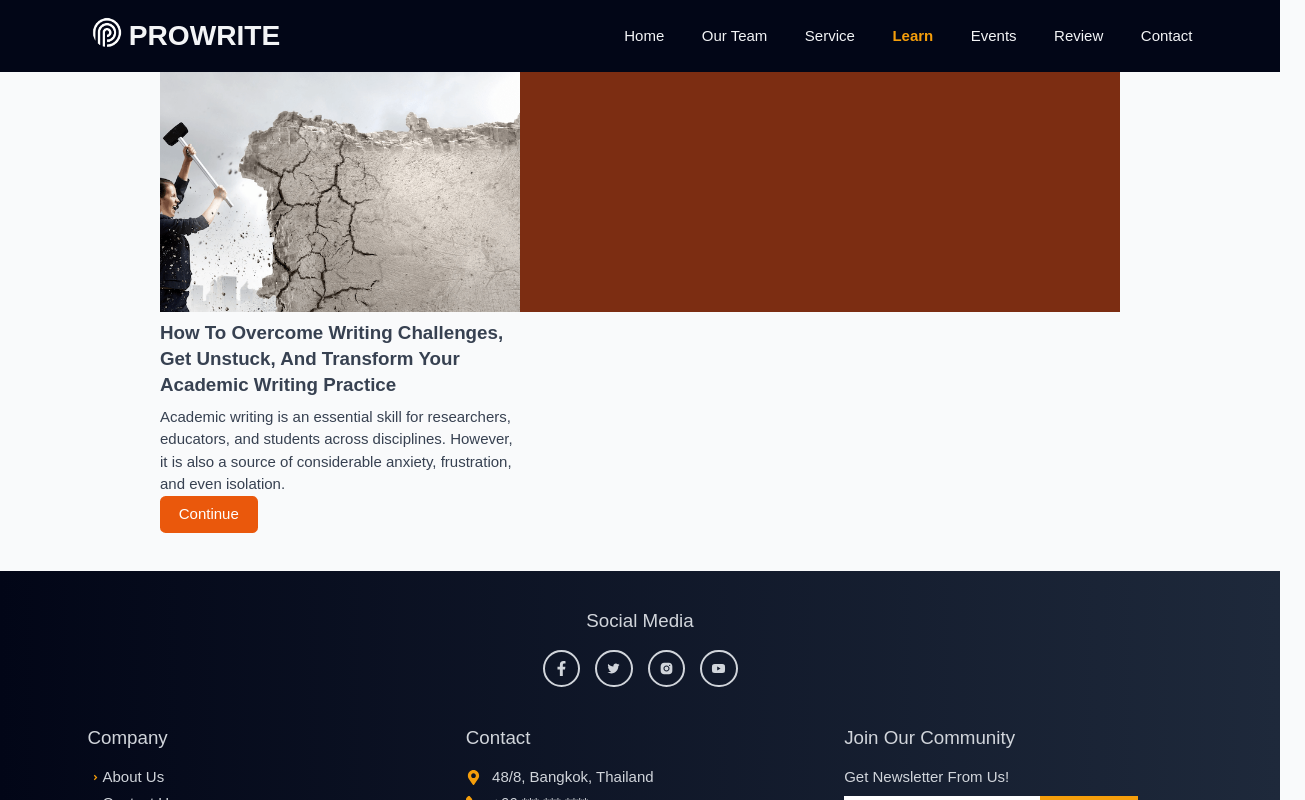
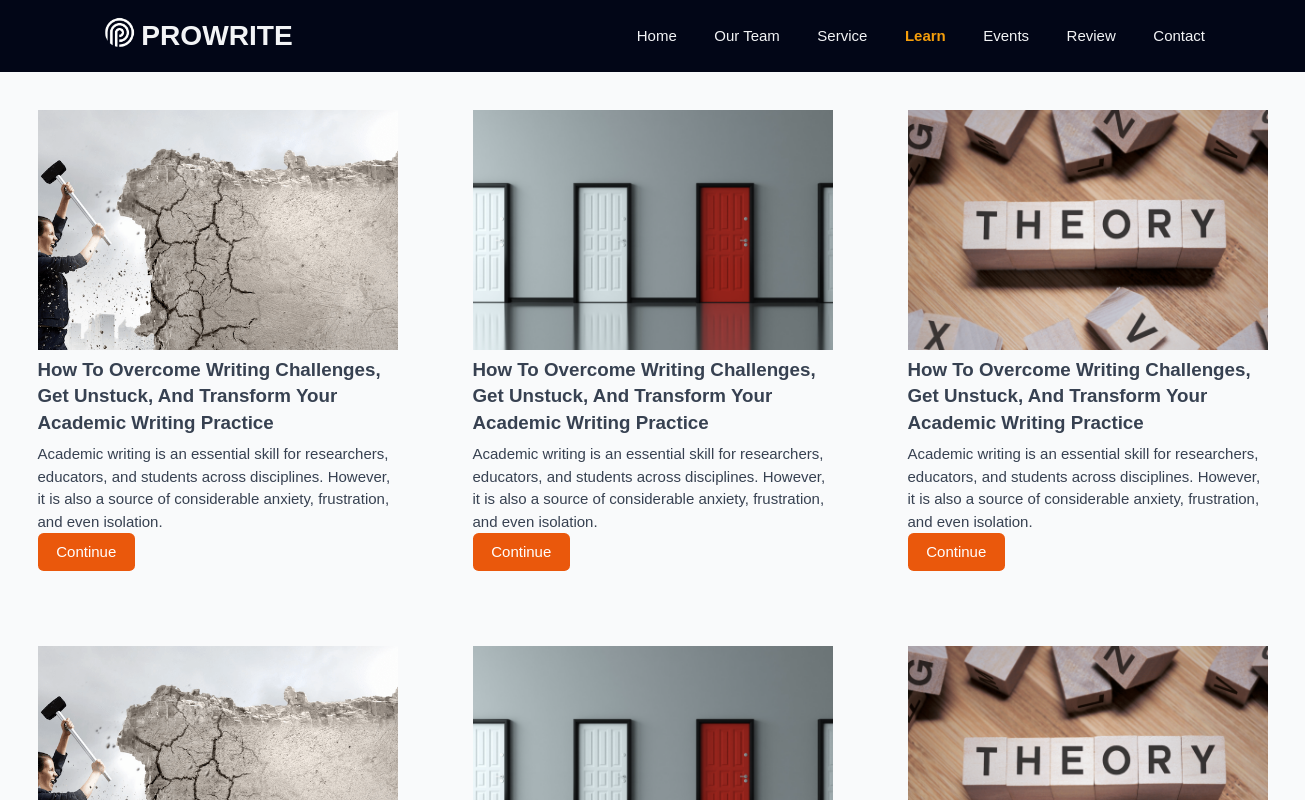
Before and after one commit to riffly/ProwriteVercel, a React (Create React App) app: page /learn in a window 1280 px wide. Shown: the top 800 px of the page, 1305 px wide, since content can reach past the window. Built offline with nearby package versions, Linux system fonts and the light colour scheme.

Commit message:
bitul-april=12 || 11:41 PM || Learn Page Done

```diff
--- a/src/components/LearnPage/LearnCom.jsx
+++ b/src/components/LearnPage/LearnCom.jsx
@@ -1,17 +1,63 @@
 import React from "react";
 import img1 from "../../images/HomeBlogIng001.png";
+import img2 from "../../images/HomeBlogIng002.png";
+import img3 from "../../images/HomeBlogIng003.png";
 
 function LearnCom() {
   return (
-    <div className=" flex justify-center">
-      <div className=" mx-10 mb-10 w-9/12">
+    <div>
+      {/* Image 1 */}
+      <div className=" mt-10 flex justify-center">
+        <div className=" mx-10 mb-10">
           <div className=" bg-orange-900">
             <img className=" w-96 bg-orange-600 " src={img1} alt="" />
           </div>
           <div className=" w-96">
             <h1 className=" my-2 text-xl font-bold">
-            How To Overcome Writing Challenges, Get Unstuck, And Transform Your
-            Academic Writing Practice
+              How To Overcome Writing Challenges, Get Unstuck, And Transform
+              Your Academic Writing Practice
+            </h1>
+            <p>
+              Academic writing is an essential skill for researchers, educators,
+              and students across disciplines. However, it is also a source of
+              considerable anxiety, frustration, and even isolation.
+            </p>
+            <button className="rounded-md bg-orange-600 px-5 py-2 text-white">
+              Continue
+            </button>
+          </div>
+        </div>
+
+        {/* Image 2 */}
+        <div className=" mx-10 mb-10">
+          <div className=" bg-orange-900">
+            <img className=" w-96 bg-orange-600 " src={img2} alt="" />
+          </div>
+          <div className=" w-96">
+            <h1 className=" my-2 text-xl font-bold">
+              How To Overcome Writing Challenges, Get Unstuck, And Transform
+              Your Academic Writing Practice
+            </h1>
+            <p>
+              Academic writing is an essential skill for researchers, educators,
+              and students across disciplines. However, it is also a source of
+              considerable anxiety, frustration, and even isolation.
+            </p>
+            <button className="rounded-md bg-orange-600 px-5 py-2 text-white">
+              Continue
+            </button>
+          </div>
+        </div>
+
+        {/* Image 3 */}
+        <div className=" mx-10 mb-10">
+          <div className=" bg-orange-900">
+            <img className=" w-96 bg-orange-600 " src={img3} alt="" />
+          </div>
+          <div className=" w-96">
+            <h1 className=" my-2 text-xl font-bold">
+              How To Overcome Writing Challenges, Get Unstuck, And Transform
+              Your Academic Writing Practice
             </h1>
             <p>
               Academic writing is an essential skill for researchers, educators,
@@ -24,6 +70,7 @@ function LearnCom() {
           </div>
         </div>
       </div>
+    </div>
   );
 }
 
--- a/src/components/LearnPage/LearnConnect.jsx
+++ b/src/components/LearnPage/LearnConnect.jsx
@@ -6,6 +6,7 @@ function LearnConnect() {
     <div>
       <div>
         <LearnCom />
+        <LearnCom />
       </div>
     </div>
   );
```
Lines whose indentation alone changed are shown as unchanged.
